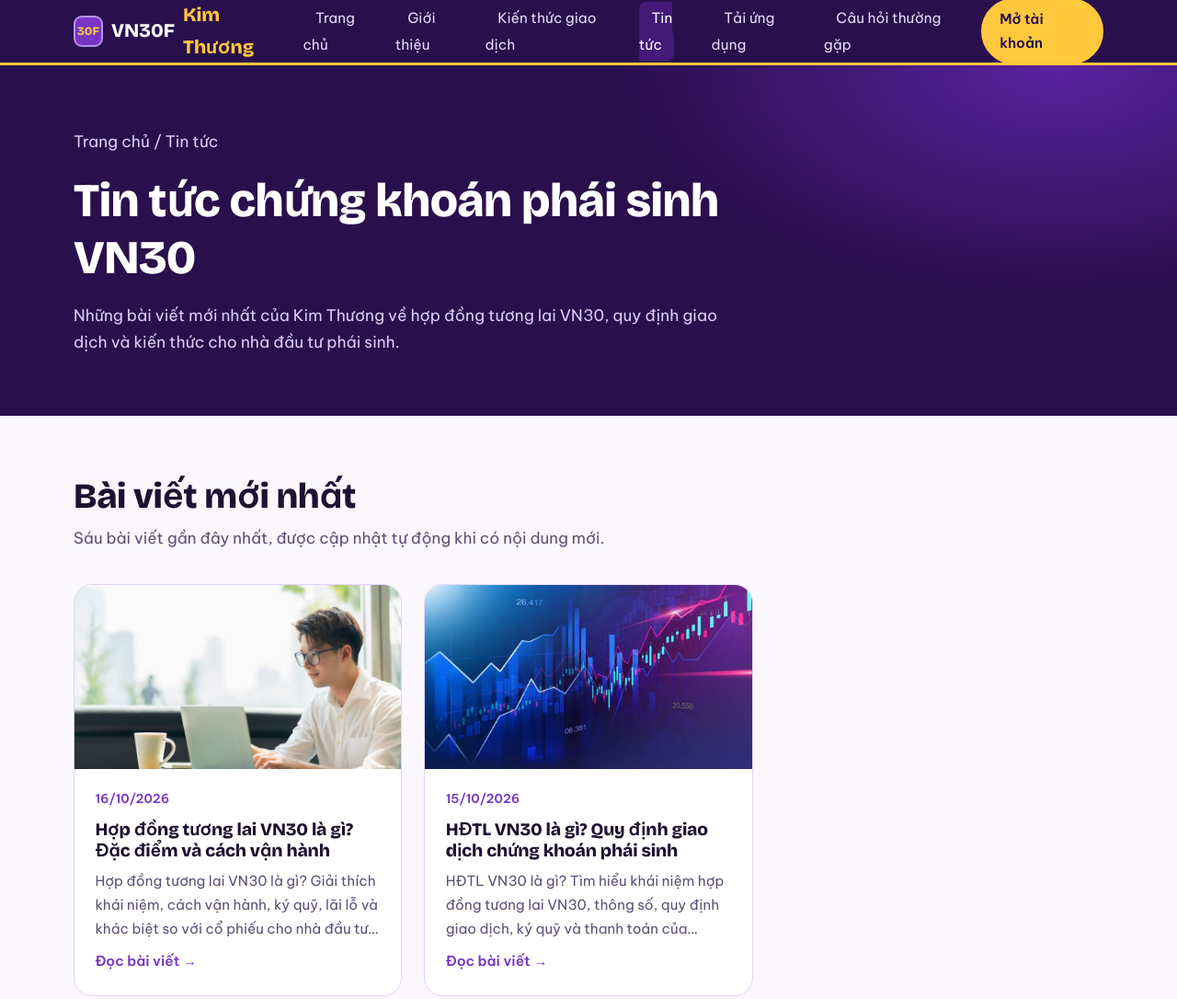
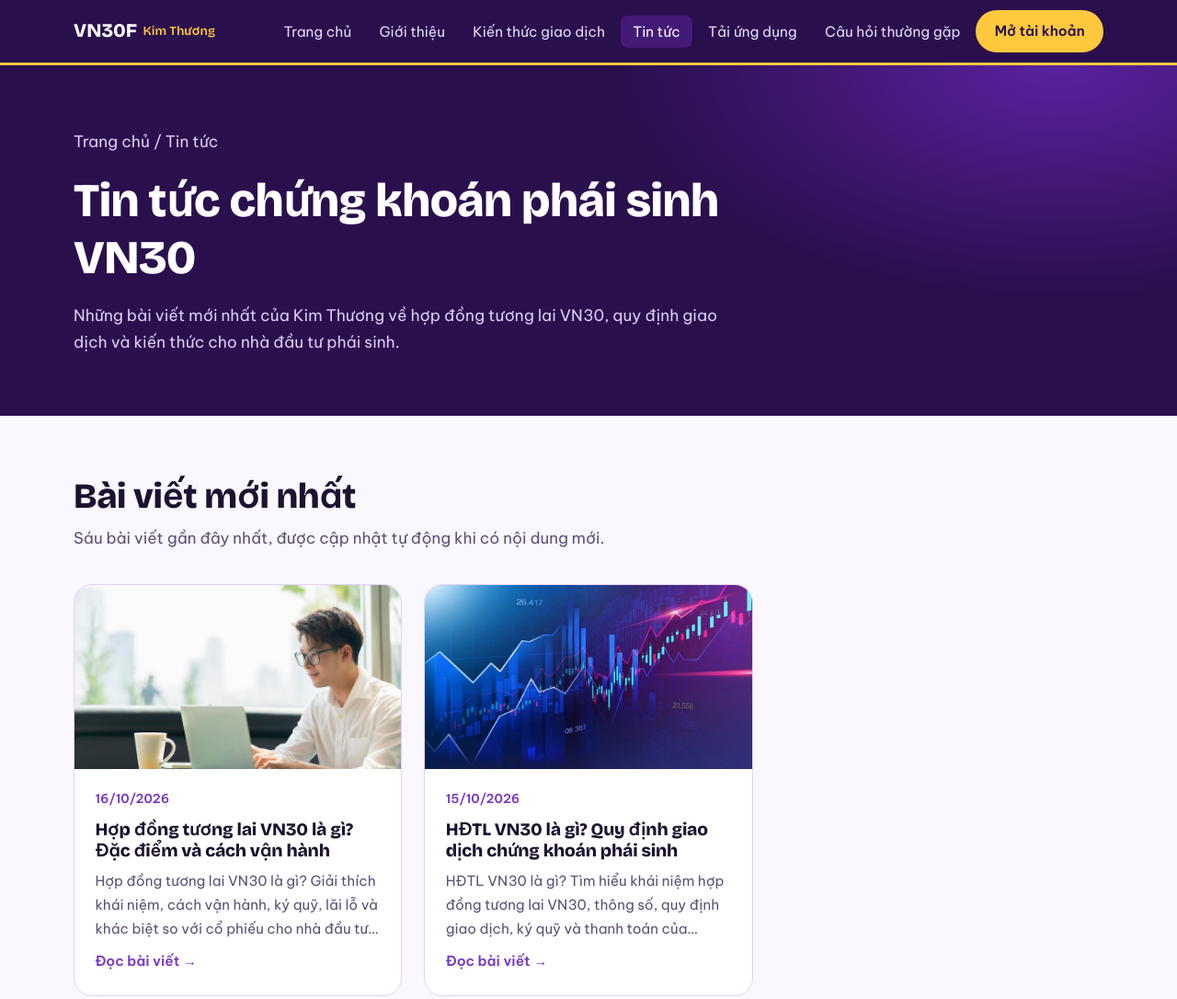
Before and after one commit to vn30fkimthuong/vn30fkimthuong.github.io, a plain HTML site: page tintuc.html in a window 1280 px wide. Shown: the top 1086 px of the page at 92% size. Drawn offline with nearby package versions, Linux system fonts and the light colour scheme.

Commit message:
Update tintuc.html

```diff
--- a/tintuc.html
+++ b/tintuc.html
@@ -37,9 +37,9 @@
 .btn.sm{padding:.5rem 1.15rem;font-size:.95rem}
 header{position:sticky;top:0;z-index:20;background:var(--p-deep);color:#fff;border-bottom:3px solid var(--gold)}
 .nav{display:flex;align-items:center;justify-content:space-between;gap:1rem;height:68px}
-.logo{font-family:var(--fd);font-weight:800;font-size:1.3rem;text-decoration:none;display:flex;align-items:center;gap:.55rem}
-.logo i{width:34px;height:34px;border-radius:9px;background:var(--p);display:grid;place-items:center;font-style:normal;color:var(--gold);font-size:.8rem;border:2px solid var(--p-soft)}
-.logo span{color:var(--gold)}
+.logo{font-family:var(--fd);font-weight:800;font-size:1.3rem;text-decoration:none;display:flex;align-items:center;gap:.4rem;white-space:nowrap;flex-shrink:0}
+.logo i{width:34px;height:34px;border-radius:9px;background:var(--p);display:grid;place-items:center;font-style:normal;color:var(--gold);font-size:.8rem;border:2px solid var(--p-soft);flex-shrink:0}
+.logo span{color:var(--gold);font-size:.85rem;font-weight:600}
 nav ul{list-style:none;padding:0;display:flex;gap:.2rem;align-items:center}
 nav a{text-decoration:none;padding:.5rem .85rem;border-radius:8px;font-size:.96rem;color:#e8dcfa}
 nav a:hover,nav a[aria-current]{background:var(--p-dark);color:#fff}
@@ -124,7 +124,7 @@
 
 <header>
   <div class="wrap nav">
-    <a class="logo" href="index.html" aria-label="VN30F Kim Thương - trang chủ"><i>30F</i>VN30F <span>Kim Thương</span></a>
+    <a class="logo" href="index.html" aria-label="VN30F Kim Thương - trang chủ">VN30F <span>Kim Thương</span></a>
     <input type="checkbox" id="tog" aria-label="Mở menu">
     <label for="tog" class="burger" aria-hidden="true">☰</label>
     <nav aria-label="Menu chính">
```
